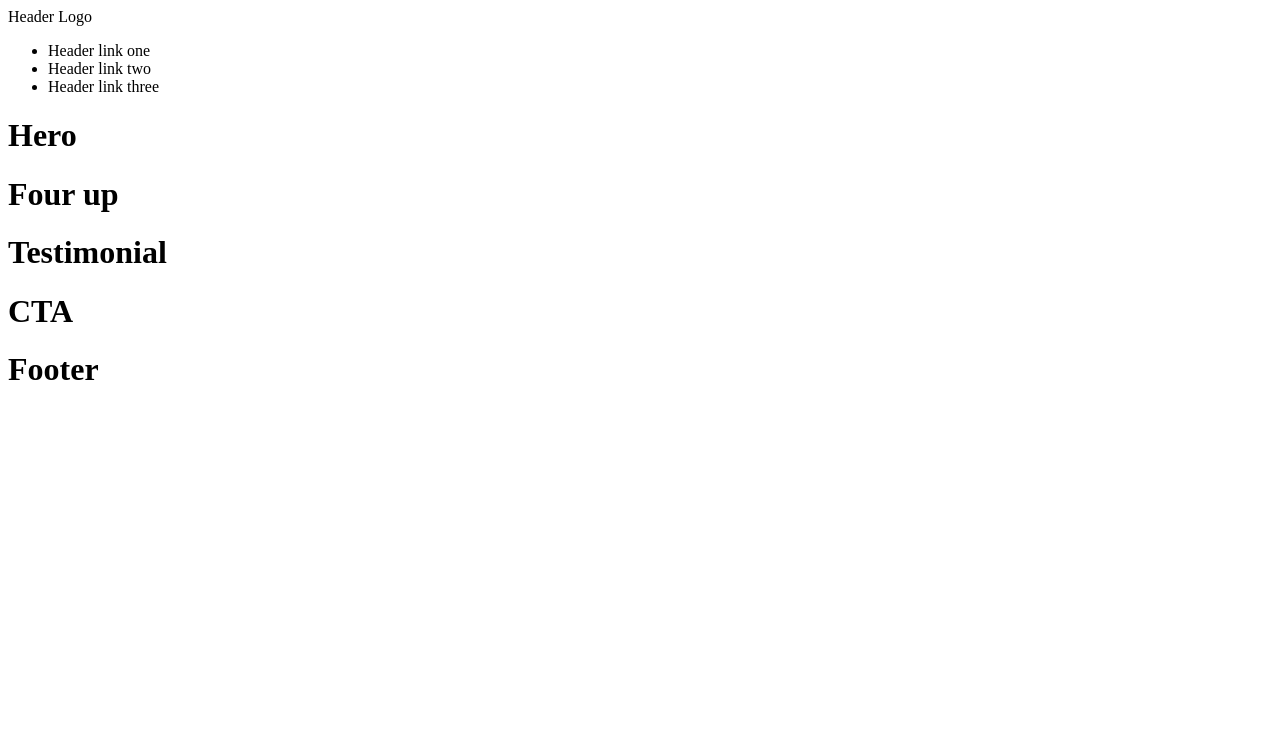
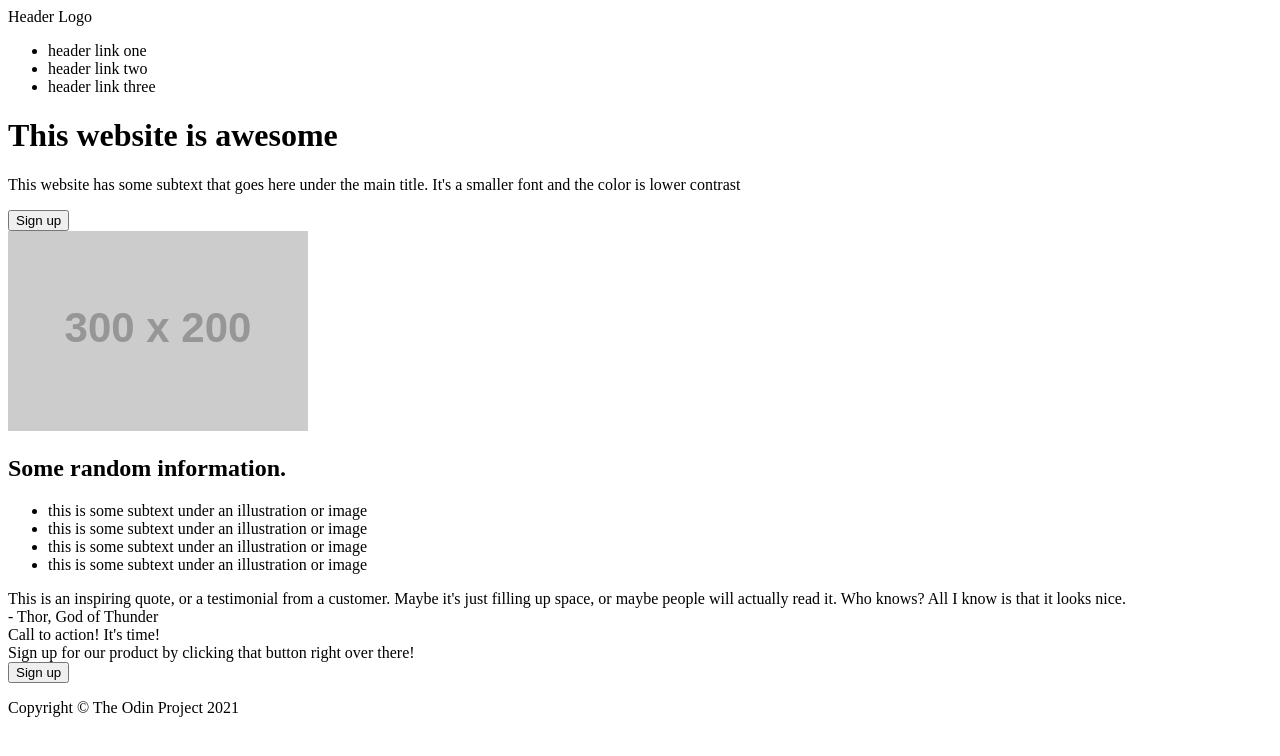
Before and after one commit to djcovert/odin-css-site, a plain HTML site: page index.html in a window 1280 px wide. Drawn offline with Linux system fonts and the light colour scheme; placeholder pictures from the web are drawn by us.

Commit message:
Add content to all elements

```diff
--- a/index.html
+++ b/index.html
@@ -11,30 +11,44 @@
     <header>
         <div class="logo">Header Logo</div>
         <ul>
-            <li><div class="header-link">Header link one</div></li>
-            <li><div class="header-link">Header link two</div></li>
-            <li><div class="header-link">Header link three</div></li>
+            <li><div class="header-link">header link one</div></li>
+            <li><div class="header-link">header link two</div></li>
+            <li><div class="header-link">header link three</div></li>
         </ul>
     </header>
 
     <div class="hero">
-        <h1>Hero</h1>
+        <div class="hero-left">
+            <h1>This website is awesome</h1>
+            <p>This website has some subtext that goes here under the main title. It's a smaller font and the color is lower contrast</p>
+            <button class="button-primary">Sign up</button>
+        </div>
+        <img src="https://placehold.co/300x200" alt="placeholder image">
     </div>
 
     <div class="four-up-cards">
-        <h1>Four up</h1>
+        <h2>Some random information.</h2>
+        <ul>
+            <li><div class="card">this is some subtext under an illustration or image</div></li>
+            <li><div class="card">this is some subtext under an illustration or image</div></li>
+            <li><div class="card">this is some subtext under an illustration or image</div></li>
+            <li><div class="card">this is some subtext under an illustration or image</div></li>
+        </ul>
     </div>
 
     <div class="testimonial">
-        <h1>Testimonial</h1>
+        <div class="testimonial-text">This is an inspiring quote, or a testimonial from a customer. Maybe it's just filling up space, or maybe people will actually read it. Who knows? All I know is that it looks nice.</div>
+        <div class="testimonial-person">- Thor, God of Thunder</div>
     </div>
 
-    <div class="call-to-action">
-        <h1>CTA</h1>
+    <div class="cta">
+        <div class="cta-title">Call to action! It's time!</div>
+        <div class="cta-subtext">Sign up for our product by clicking that button right over there!</div>
+        <button class="button-secondary">Sign up</button>
     </div>
 
     <footer>
-        <h1>Footer</h1>
+        <p>Copyright © The Odin Project 2021</p>
     </footer>
 
 </body>
```
